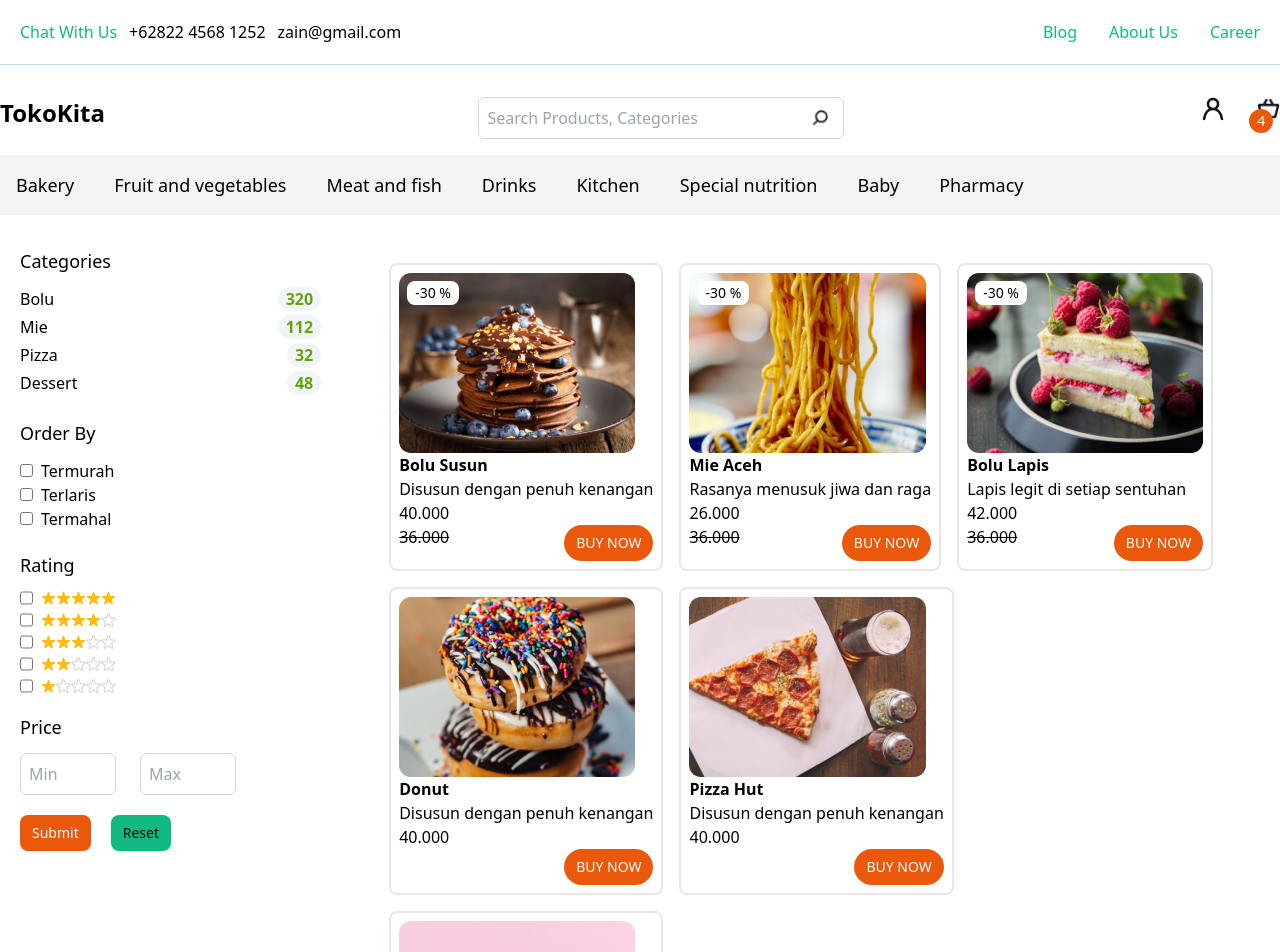
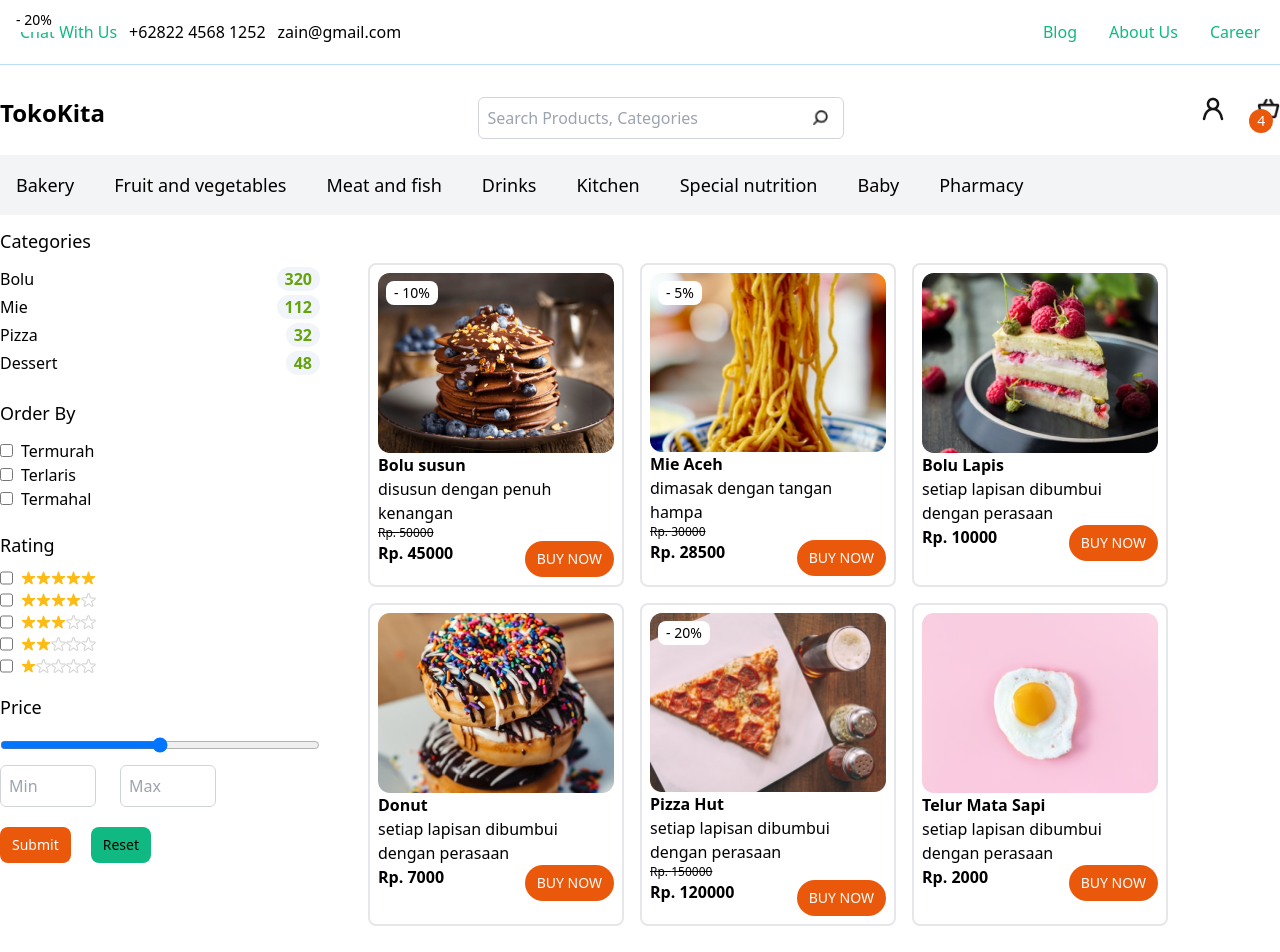
Before and after one commit to zainuddinbasmala/belajar-react, a React (Create React App) app: page / in a window 1280 px wide. Shown: the top 952 px of the page. Built offline with nearby package versions, Linux system fonts and the light colour scheme.

Commit message:
reusable component

```diff
--- a/src/App.js
+++ b/src/App.js
@@ -1,4 +1,6 @@
 import './App.css';
+import Menu from './components/Menu';
+import products from './Services/data/product';
 
 function App() {
   return (
@@ -35,24 +37,27 @@ function App() {
         </div>
       </div>
 
+{/* MENU */}
       <div className="bg-gray-100 py-4 pl-4 mt-4 text-lg  mt-4 font-medium">
         <ul className="flex gap-10">
-          <li>Bakery</li>
-          <li>Fruit and vegetables</li>
-          <li>Meat and fish</li>
-          <li>Drinks</li>
-          <li>Kitchen</li>
-          <li>Special nutrition</li>
-          <li>Baby</li>
-          <li>Pharmacy</li>
+          <Menu title="Bakery"/>
+          <Menu title="Fruit and vegetables"/>
+          <Menu title="Meat and fish"/>
+          <Menu title="Drinks"/>
+          <Menu title="Kitchen"/>
+          <Menu title="Special nutrition"/>
+          <Menu title="Baby"/>
+          <Menu title="Pharmacy"/>
         </ul>
       </div>
 
 {/* NAV BAR */}
 
-      <div className="flex flex-row">
-          <div className="p-5 basis-1/2">
+    <div className="flex basis-1/2">
+
+        <div className="basis-1/4">
         <h2 className="text-lg font-medium mb-3 mt-3">Categories</h2>
+
           <div className="flex justify-between mb-1">
             <label>Bolu</label>
             <label className="bg-slate-100 text-lime-600 font-bold rounded-xl px-2">320</label>
@@ -135,6 +140,9 @@ function App() {
 
       <div className="pt-5">
         <h2 className="text-lg font-medium mb-3">Price</h2>
+        <div className="mb-2">
+        <input type="range" className="w-full h-3 rounded outline-none"/>
+        </div>
         <div className="flex gap-6 mb-5">
         <input type="text" placeholder="Min" className="w-24 border border-gray-300 rounded-md pl-2 py-2"/>
         <input type="text" placeholder="Max" className="w-24 border border-gray-300 rounded-md pl-2 py-2"/>
@@ -146,90 +154,40 @@ function App() {
       </div>
       </div>
 
+
+
 {/* LIST PRODUCT */}
 
-          <div className="flex flex-wrap p-10 place-self-auto">
-            <div className="m-2 p-2 border-2 rounded-lg">
+    <div className="flex flex-wrap p-10 w-3/4">
+
+      {products.map((item, index) => {
+        const priceAfterDiscount = item.originalPrice - (item.originalPrice * item.discountPercent) /100;
+        return (
+          <div className="m-2 p-2 border-2 rounded-lg w-64">
+            {item.discountPercent > 0 && (
+          <p className="absolute top-2 left-2 bg-white text-red px-2 py-0.5 rounded-lg text-sm">- {item.discountPercent}%</p>)}
           <div className="relative">
-            <img src="./images/bolu_susun.png" alt="bolu_susun" className=""/>
-            <label className="absolute top-2 left-2 bg-white text-red px-2 py-0.5 rounded-lg text-sm">-30 %</label>
-            </div>
-              <h3 className="font-semibold">Bolu Susun</h3>
-              <p>Disusun dengan penuh kenangan</p>
-              <h3>40.000</h3>
-              <div className="flex justify-between">
-              <strike>36.000</strike>
-              <label className="px-3 py-2 bg-orange-600 text-white rounded-full text-sm">BUY NOW</label>
+          <img src={`images/${item.image}`} className="" alt={item.name}/>
+          {item.discountPercent > 0 && (<p className="absolute top-2 left-2 bg-white text-red px-2 py-0.5 rounded-lg text-sm">- {item.discountPercent}%</p>)}</div>
+          <h3 className="font-semibold">{item.name}</h3>
+          <p>{item.description}</p>
+          {item.discountPercent > 0 && (
+          <p className="text-xs line-through">Rp. {item.originalPrice}</p>)}
+          <div className="flex flex-wrap justify-between">
+          <p className="font-semibold">Rp. {priceAfterDiscount}</p>
+          <button className="flex-end px-3 py-2 bg-orange-600 text-white rounded-full text-sm">BUY NOW</button>
           </div>
           </div>
-
-            <div className="m-2 p-2 border-2 rounded-lg">
-            <div className="relative">
-            <img src="./images/mie_aceh.png" className="" alt="mie_aceh"/>
-            <label className="absolute top-2 left-2 bg-white text-red px-2 py-0.5 rounded-lg text-sm">-30 %</label>
-            </div>
-              <h3 className="font-semibold">Mie Aceh</h3>
-              <p>Rasanya menusuk jiwa dan raga</p>
-              <h3>26.000</h3>
-              <div className="flex justify-between">
-              <strike>36.000</strike>
-              <label className="px-3 py-2 bg-orange-600 text-white rounded-full text-sm">BUY NOW</label>
-              </div>
-            </div>
-
-            <div className="m-2 p-2 border-2 rounded-lg">
-            <div className="relative">
-            <img src="./images/bolu_lapis.png" className="" alt="bolu_lapis"/>
-            <label className="absolute top-2 left-2 bg-white text-red px-2 py-0.5 rounded-lg text-sm">-30 %</label>
-            </div>
-              <h3 className="font-semibold">Bolu Lapis</h3>
-              <p>Lapis legit di setiap sentuhan</p>
-              <h3>42.000</h3>
-
-              <div className="flex justify-between">
-              <strike>36.000</strike>
-              <label className="px-3 py-2 bg-orange-600 text-white rounded-full text-sm">BUY NOW</label>
-              </div>
-            </div>
-
-            <div className="m-2 p-2 border-2 rounded-lg">
-            <img src="./images/donut.png" className="" alt="donut"/>
-              <h3 className="font-semibold">Donut</h3>
-              <p>Disusun dengan penuh kenangan</p>
-              <h3>40.000</h3>
-              <div className="flex justify-between">
-              <strike></strike>
-              <label className="px-3 py-2 bg-orange-600 text-white rounded-full text-sm">BUY NOW</label>
-              </div>
-            </div>
-
-            <div className="m-2 p-2 border-2 rounded-lg">
-            <img src="./images/pizza_hut.png" className="" alt="pizza"/>
-              <h3 className="font-semibold">Pizza Hut</h3>
-              <p>Disusun dengan penuh kenangan</p>
-              <h3>40.000</h3>
-              <div className="flex justify-between">
-              <strike></strike>
-              <label className="px-3 py-2 bg-orange-600 text-white rounded-full text-sm">BUY NOW</label>
-              </div>
-            </div>
-
-            <div className="m-2 p-2 border-2 rounded-lg">
-            <img src="./images/mata_sapi.png" className="" alt="matasapi"/>
-              <h3 className="font-semibold">Telor Mata Sapi</h3>
-              <p>Disusun dengan penuh kenangan</p>
-              <h3>40.000</h3>
-              <div className="flex justify-between">
-              <strike></strike>
-              <label className="px-3 py-2 bg-orange-600 text-white rounded-full text-sm">BUY NOW</label>
-              </div>
-            </div>
+        )
+      })}
 
     </div>
 
   </div>
 
+
 {/* FOOTER */}
+
 <div className="bg-gray-100 p-5 flex justify-between bg-mb-10">
        <div className="">
          <h2 className="text-lg font-medium mb-3">Get in Touch</h2>
@@ -271,10 +229,8 @@ function App() {
            <p>Help</p>
            </div>
          </div>
-
          </div>
-        <p className="p-5 text-center">Copyright @ 2022 tokokita.com</p>
-
+         <p className="flex justify-center mt-4 mb-4">Copyright @ 2022 tokokita.com</p>
          </div>
 
   );
--- /dev/null
+++ b/src/Services/data/product.js
@@ -0,0 +1,58 @@
+const products = [
+    {
+        id: 1,
+        name: "Bolu susun",
+        description: "disusun dengan penuh kenangan",
+        originalPrice: 50000,
+        discountPercent: 10,
+        image: "bolu_susun.png",
+        details: "Lorem ipsum dolor sit amet, consectetur adipiscing elit. Sed feugiat tortor augue, ut mollis nibh facilisis convallis. Maecenas vehicula, nisi at dignissim cursus, tellus dolor imperdiet ante, sed efficitur est velit a urna. In pulvinar, metus vel fringilla dictum, tellus dui malesuada turpis, et luctus nisl dolor a ante. Praesent non diam bibendum, pretium ex vel, accumsan massa. Praesent eget vestibulum orci. In bibendum imperdiet venenatis. Cras et orci euismod, bibendum metus sit amet, iaculis ligula. Donec sapien felis, convallis et pellentesque non, eleifend in nisl. Donec pellentesque dolor ac posuere hendrerit. Nunc congue dolor sed lectus pulvinar, sit amet mollis massa imperdiet.",
+    },
+    {
+        id: 2,
+        name: "Mie Aceh",
+        description: "dimasak dengan tangan hampa",
+        originalPrice: 30000,
+        discountPercent: 5,
+        image: "mie_aceh.png",
+        details: "Lorem ipsum dolor sit amet, consectetur adipiscing elit. Sed feugiat tortor augue, ut mollis nibh facilisis convallis. Maecenas vehicula, nisi at dignissim cursus, tellus dolor imperdiet ante, sed efficitur est velit a urna. In pulvinar, metus vel fringilla dictum, tellus dui malesuada turpis, et luctus nisl dolor a ante. Praesent non diam bibendum, pretium ex vel, accumsan massa. Praesent eget vestibulum orci. In bibendum imperdiet venenatis. Cras et orci euismod, bibendum metus sit amet, iaculis ligula. Donec sapien felis, convallis et pellentesque non, eleifend in nisl. Donec pellentesque dolor ac posuere hendrerit. Nunc congue dolor sed lectus pulvinar, sit amet mollis massa imperdiet.",
+    },
+    {
+        id: 3,
+        name: "Bolu Lapis",
+        description: "setiap lapisan dibumbui dengan perasaan",
+        originalPrice: 10000,
+        discountPercent: 0,
+        image: "bolu_lapis.png",
+        details: "Lorem ipsum dolor sit amet, consectetur adipiscing elit. Sed feugiat tortor augue, ut mollis nibh facilisis convallis. Maecenas vehicula, nisi at dignissim cursus, tellus dolor imperdiet ante, sed efficitur est velit a urna. In pulvinar, metus vel fringilla dictum, tellus dui malesuada turpis, et luctus nisl dolor a ante. Praesent non diam bibendum, pretium ex vel, accumsan massa. Praesent eget vestibulum orci. In bibendum imperdiet venenatis. Cras et orci euismod, bibendum metus sit amet, iaculis ligula. Donec sapien felis, convallis et pellentesque non, eleifend in nisl. Donec pellentesque dolor ac posuere hendrerit. Nunc congue dolor sed lectus pulvinar, sit amet mollis massa imperdiet.",
+    },
+    {
+        id: 3,
+        name: "Donut",
+        description: "setiap lapisan dibumbui dengan perasaan",
+        originalPrice: 7000,
+        discountPercent: 0,
+        image: "donut.png",
+        details: "Lorem ipsum dolor sit amet, consectetur adipiscing elit. Sed feugiat tortor augue, ut mollis nibh facilisis convallis. Maecenas vehicula, nisi at dignissim cursus, tellus dolor imperdiet ante, sed efficitur est velit a urna. In pulvinar, metus vel fringilla dictum, tellus dui malesuada turpis, et luctus nisl dolor a ante. Praesent non diam bibendum, pretium ex vel, accumsan massa. Praesent eget vestibulum orci. In bibendum imperdiet venenatis. Cras et orci euismod, bibendum metus sit amet, iaculis ligula. Donec sapien felis, convallis et pellentesque non, eleifend in nisl. Donec pellentesque dolor ac posuere hendrerit. Nunc congue dolor sed lectus pulvinar, sit amet mollis massa imperdiet.",
+    },
+    {
+        id: 3,
+        name: "Pizza Hut",
+        description: "setiap lapisan dibumbui dengan perasaan",
+        originalPrice: 150000,
+        discountPercent: 20,
+        image: "pizza_hut.png",
+        details: "Lorem ipsum dolor sit amet, consectetur adipiscing elit. Sed feugiat tortor augue, ut mollis nibh facilisis convallis. Maecenas vehicula, nisi at dignissim cursus, tellus dolor imperdiet ante, sed efficitur est velit a urna. In pulvinar, metus vel fringilla dictum, tellus dui malesuada turpis, et luctus nisl dolor a ante. Praesent non diam bibendum, pretium ex vel, accumsan massa. Praesent eget vestibulum orci. In bibendum imperdiet venenatis. Cras et orci euismod, bibendum metus sit amet, iaculis ligula. Donec sapien felis, convallis et pellentesque non, eleifend in nisl. Donec pellentesque dolor ac posuere hendrerit. Nunc congue dolor sed lectus pulvinar, sit amet mollis massa imperdiet.",
+    },
+    {
+        id: 3,
+        name: "Telur Mata Sapi",
+        description: "setiap lapisan dibumbui dengan perasaan",
+        originalPrice: 2000,
+        discountPercent: 0,
+        image: "mata_sapi.png",
+        details: "Lorem ipsum dolor sit amet, consectetur adipiscing elit. Sed feugiat tortor augue, ut mollis nibh facilisis convallis. Maecenas vehicula, nisi at dignissim cursus, tellus dolor imperdiet ante, sed efficitur est velit a urna. In pulvinar, metus vel fringilla dictum, tellus dui malesuada turpis, et luctus nisl dolor a ante. Praesent non diam bibendum, pretium ex vel, accumsan massa. Praesent eget vestibulum orci. In bibendum imperdiet venenatis. Cras et orci euismod, bibendum metus sit amet, iaculis ligula. Donec sapien felis, convallis et pellentesque non, eleifend in nisl. Donec pellentesque dolor ac posuere hendrerit. Nunc congue dolor sed lectus pulvinar, sit amet mollis massa imperdiet.",
+    },
+]
+
+export default products;
--- /dev/null
+++ b/src/components/Menu.jsx
@@ -0,0 +1,7 @@
+function Menu(props) {
+    return (
+        <li>{props.title}</li>
+    )
+}
+
+export default Menu;
```
Lines whose indentation alone changed are shown as unchanged.
